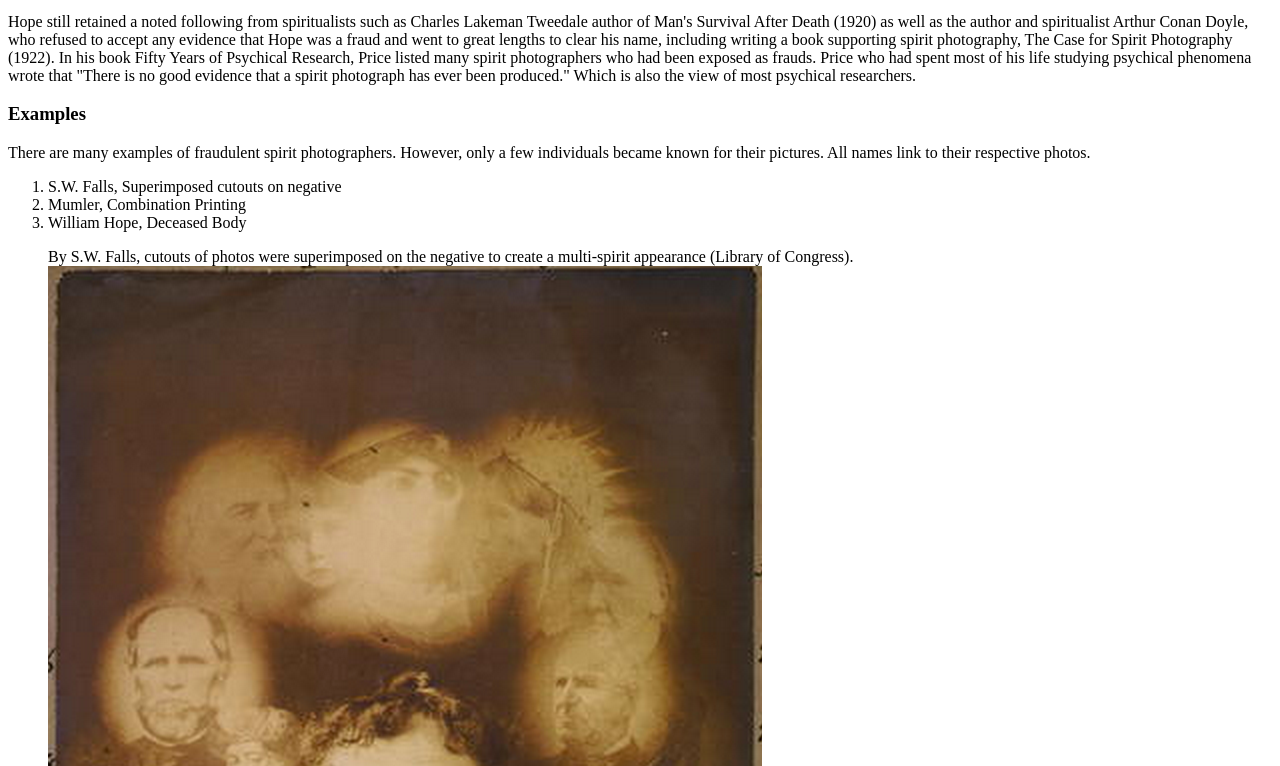
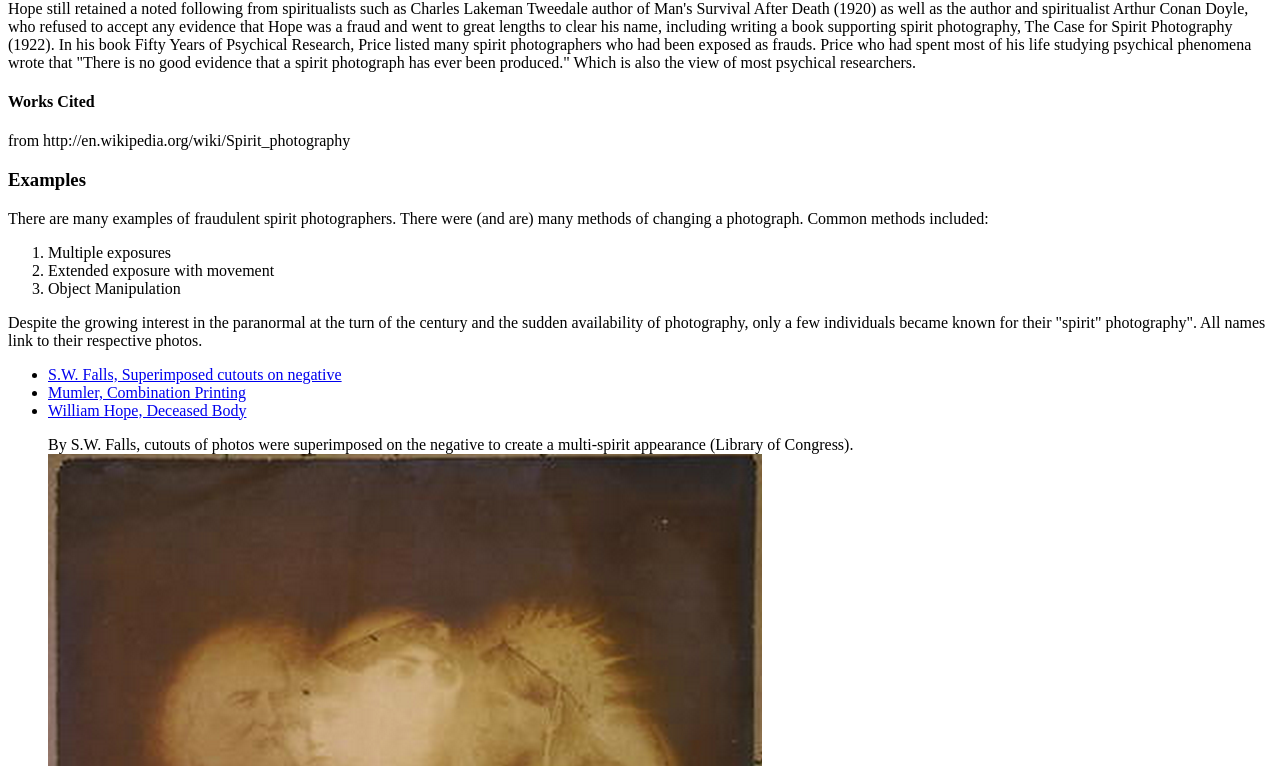
Before and after one commit to alcrawford/dws1, a plain HTML site: page Crawford_Adrienne_Project1/index.html in a window 1280 px wide. Shown: the part 434-1200 px from the top of the page. Drawn offline with Linux system fonts and the light colour scheme.

Commit message:
complete

```diff
--- a/Crawford_Adrienne_Project1/index.html
+++ b/Crawford_Adrienne_Project1/index.html
@@ -5,7 +5,7 @@
 		<title>Spirit Photography</title>
 	</head>
 	<body>
-
+			<section>
 			<header>
 
 			<h1>Spirit Photography</h1>
@@ -50,39 +50,60 @@
 			listed many spirit photographers who had been exposed as frauds. Price who had spent most of his life studying
 			psychical phenomena wrote that "There is no good evidence that a spirit photograph has ever been produced." Which
 			is also the view of most psychical researchers.</p>
+			<aside>
+			<h4>Works Cited</h4>
+			<p>from http://en.wikipedia.org/wiki/Spirit_photography</p>
+			</aside>
 
+			</section>
+
+			<section>
 			<h3>Examples</h3>
 
-			<p>There are many examples of fraudulent spirit photographers. However, only a few individuals became known for their
-			pictures. All names link to their respective photos.</p>
+			<p>There are many examples of fraudulent spirit photographers. There were (and are) many methods of changing a photograph. Common
+			methods included:
+			<nav>
+				<ol>
+						<li>Multiple exposures</li>
+						<li>Extended exposure with movement</li>
+						<li>Object Manipulation</li>
 
-			<nav>
-
-				<ol>
-						<li><a href="one"></a>S.W. Falls, Superimposed cutouts on negative</li>
-						<li><a href="Faked-Mumler.png"></a>Mumler, Combination Printing</li>
-						<li><a href="Faked-WHope.png"></a>William Hope, Deceased Body</li>
 				</ol>
 
 			</nav>
 
+			 <p>Despite the growing interest in the paranormal at the turn of the century and the sudden
+			 availability of photography, only a few individuals became known for their
+			 "spirit" photography". All names link to their respective photos.</p>
+
+			<nav>
+
+				<ul>
+						<li><a href="#one">S.W. Falls, Superimposed cutouts on negative</a></li>
+						<li><a href="#two">Mumler, Combination Printing</a></li>
+						<li><a href="#three">William Hope, Deceased Body</a></li>
+				</ul>
+
+			</nav>
+
 			<figure>
-			<figcaption>By S.W. Falls, cutouts of photos were superimposed on the negative to create a multi-spirit appearance (Library of Congress).
+			<figcaption id="one">By S.W. Falls, cutouts of photos were superimposed on the negative to create a multi-spirit appearance (Library of Congress).
 			</figcaption>
-			<a class="one"><img src="images/Faked-SWFalls.png"
-			alt="seance" align="center"/></a>
+			<a href="images/Faked-SWFalls.png"><img src="images/Faked-SWFalls.png"
+			alt="seance"/></a>
 			</figure>
 
 			<figure>
-			<figcaption>By Mumler, a picture of the circus founder, P.T. Barnum with the "ghost" of Lincoln. From Wikipedia Commons,
+			<figcaption id="two">By Mumler, a picture of the circus founder, P.T. Barnum with the "ghost" of Lincoln. From Wikimedia Commons,
 			made by combination printing.</figcaption>
-			<a href="images/Faked-Mumler.png"><img src="images/Faked-Mumler.png" alt="Barnum" align="center"/></a>
+			<a href="images/Faked-Mumler.png"><img src="images/Faked-Mumler.png" alt="Barnum"/></a>
 			</figure>
 
 			<figure>
-			<figcaption>By William Hope, this is a picture of Hope's two friends and at the wheel, their dead son. Macabre, indeed.
-			Of course, this was the era of post-mortem memorial photography</figcaption>
-			<a href="images/Faked-WHope.png"><img src="images/Faked-WHope.png" alt="body" align="center"/></a>
+			<figcaption id="three">By William Hope, this is a picture of Hope's two friends and at the wheel, their dead son. Macabre, indeed.
+			Of course, this was the era of post-mortem memorial photography (Library of Congress).</figcaption>
+			<a href="images/Faked-WHope.png"><img src="images/Faked-WHope.png" alt="body"/></a>
 			</figure>
+			</section>
 
 </html>
```
Also changed, not shown: Crawford_Adrienne_Project1/images/Unknown.png (deleted), Crawford_Adrienne_Project1/images/Unknown2.png (deleted), Crawford_Adrienne_Project1/images/Unknown3-BrownLady.png (deleted).
